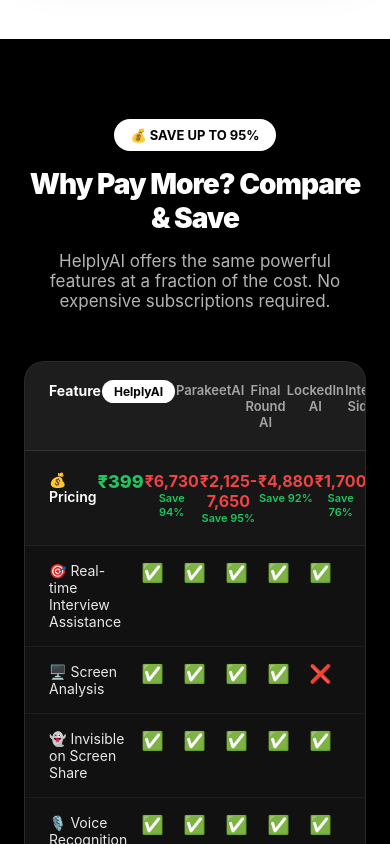
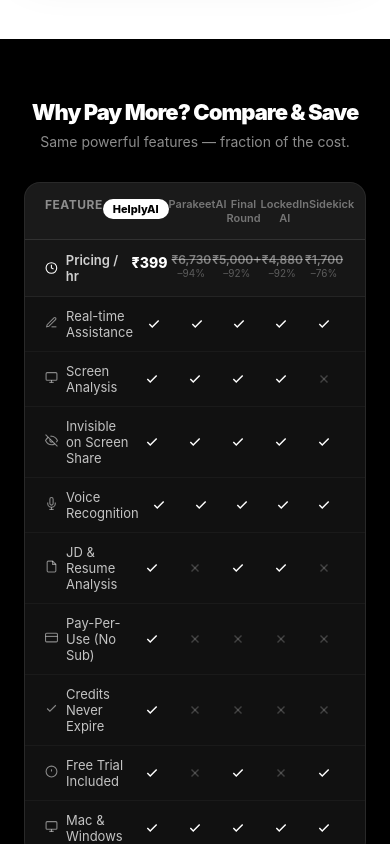
Before and after one commit to jos1996/AIAstent-Web, a React (Vite) app: page / in a window 390 px wide. Shown: the part 8100-8944 px from the top of the page. Built offline with nearby package versions, Linux system fonts and the light colour scheme; no server answers.

Commit message:
feat: remove 399/799 promo section, compact comparison table with SVG icons

```diff
--- a/src/pages/HomePage.tsx
+++ b/src/pages/HomePage.tsx
@@ -1140,120 +1140,83 @@
       </section>
 
       {/* Competitor Comparison Section */}
-      <section style={{
-        padding: '80px 24px',
-        background: '#000',
-      }}>
-        <div style={{ maxWidth: 1200, margin: '0 auto' }}>
-          <div style={{ textAlign: 'center', marginBottom: 50 }}>
-            <span style={{
-              display: 'inline-block',
-              padding: '8px 16px',
-              background: '#fff',
-              color: '#000',
-              borderRadius: 100,
-              fontSize: 13,
-              fontWeight: 700,
-              marginBottom: 16,
-            }}>
-              💰 SAVE UP TO 95%
-            </span>
-            <h2 style={{
-              fontSize: 'clamp(28px, 4.5vw, 44px)',
-              fontWeight: 900,
-              letterSpacing: '-1px',
-              marginBottom: 16,
-              color: '#fff',
-            }}>
+      <section style={{ padding: '60px 24px', background: '#000' }}>
+        <div style={{ maxWidth: 1000, margin: '0 auto' }}>
+          <div style={{ textAlign: 'center', marginBottom: 32 }}>
+            <h2 style={{ fontSize: 'clamp(22px, 3.5vw, 34px)', fontWeight: 900, letterSpacing: '-1px', color: '#fff', marginBottom: 8 }}>
               Why Pay More? Compare & Save
             </h2>
-            <p style={{ color: 'rgba(255,255,255,0.7)', fontSize: 17, maxWidth: 700, margin: '0 auto' }}>
-              HelplyAI offers the same powerful features at a fraction of the cost. No expensive subscriptions required.
+            <p style={{ color: 'rgba(255,255,255,0.55)', fontSize: 14, margin: 0 }}>
+              Same powerful features — fraction of the cost.
             </p>
           </div>
 
           {/* Comparison Table */}
-          <div style={{
-            background: '#111',
-            borderRadius: 20,
-            overflow: 'hidden',
-            border: '1px solid rgba(255,255,255,0.1)',
-          }}>
+          <div style={{ background: '#111', borderRadius: 16, overflow: 'hidden', border: '1px solid rgba(255,255,255,0.1)' }}>
             {/* Table Header */}
             <div style={{
-              display: 'grid',
-              gridTemplateColumns: '2fr 1fr 1fr 1fr 1fr 1fr',
-              gap: 1,
-              background: 'rgba(255,255,255,0.05)',
-              padding: '20px 24px',
-              borderBottom: '1px solid rgba(255,255,255,0.1)',
+              display: 'grid', gridTemplateColumns: '2fr 1fr 1fr 1fr 1fr 1fr',
+              padding: '14px 20px', borderBottom: '1px solid rgba(255,255,255,0.1)',
+              background: 'rgba(255,255,255,0.04)',
             }}>
-              <div style={{ color: '#fff', fontSize: 14, fontWeight: 700 }}>Feature</div>
-              <div style={{ color: '#fff', fontSize: 14, fontWeight: 700, textAlign: 'center' }}>
-                <span style={{ background: '#fff', color: '#000', padding: '4px 12px', borderRadius: 100, fontSize: 12 }}>HelplyAI</span>
+              <div style={{ color: 'rgba(255,255,255,0.5)', fontSize: 12, fontWeight: 700, textTransform: 'uppercase' as const, letterSpacing: 0.5 }}>Feature</div>
+              <div style={{ textAlign: 'center' }}>
+                <span style={{ background: '#fff', color: '#000', padding: '3px 10px', borderRadius: 100, fontSize: 11, fontWeight: 800 }}>HelplyAI</span>
               </div>
-              <div style={{ color: 'rgba(255,255,255,0.6)', fontSize: 13, fontWeight: 600, textAlign: 'center' }}>ParakeetAI</div>
-              <div style={{ color: 'rgba(255,255,255,0.6)', fontSize: 13, fontWeight: 600, textAlign: 'center' }}>Final Round AI</div>
-              <div style={{ color: 'rgba(255,255,255,0.6)', fontSize: 13, fontWeight: 600, textAlign: 'center' }}>LockedIn AI</div>
-              <div style={{ color: 'rgba(255,255,255,0.6)', fontSize: 13, fontWeight: 600, textAlign: 'center' }}>Interview Sidekick</div>
+              {['ParakeetAI', 'Final Round', 'LockedIn AI', 'Sidekick'].map(n => (
+                <div key={n} style={{ color: 'rgba(255,255,255,0.4)', fontSize: 11, fontWeight: 600, textAlign: 'center' }}>{n}</div>
+              ))}
             </div>
 
             {/* Pricing Row */}
             <div style={{
-              display: 'grid',
-              gridTemplateColumns: '2fr 1fr 1fr 1fr 1fr 1fr',
-              gap: 1,
-              padding: '20px 24px',
-              borderBottom: '1px solid rgba(255,255,255,0.05)',
+              display: 'grid', gridTemplateColumns: '2fr 1fr 1fr 1fr 1fr 1fr',
+              padding: '12px 20px', borderBottom: '1px solid rgba(255,255,255,0.06)',
               background: 'rgba(255,255,255,0.02)',
             }}>
-              <div style={{ color: '#fff', fontSize: 14, fontWeight: 600 }}>💰 Pricing</div>
-              <div style={{ textAlign: 'center' }}>
-                <span style={{ color: '#22c55e', fontSize: 18, fontWeight: 800 }}>₹399</span>
+              <div style={{ color: 'rgba(255,255,255,0.8)', fontSize: 13, fontWeight: 600, display: 'flex', alignItems: 'center', gap: 8 }}>
+                <svg width="14" height="14" viewBox="0 0 24 24" fill="none" stroke="white" strokeWidth="2"><circle cx="12" cy="12" r="10"/><path d="M12 6v6l4 2"/></svg>
+                Pricing / hr
               </div>
               <div style={{ textAlign: 'center' }}>
-                <span style={{ color: '#ef4444', fontSize: 16, fontWeight: 700 }}>₹6,730</span>
-                <span style={{ color: '#22c55e', fontSize: 11, display: 'block', fontWeight: 600 }}>Save 94%</span>
+                <span style={{ color: '#fff', fontSize: 14, fontWeight: 800 }}>₹399</span>
               </div>
-              <div style={{ textAlign: 'center' }}>
-                <span style={{ color: '#ef4444', fontSize: 16, fontWeight: 700 }}>₹2,125-7,650</span>
-                <span style={{ color: '#22c55e', fontSize: 11, display: 'block', fontWeight: 600 }}>Save 95%</span>
-              </div>
-              <div style={{ textAlign: 'center' }}>
-                <span style={{ color: '#ef4444', fontSize: 16, fontWeight: 700 }}>₹4,880</span>
-                <span style={{ color: '#22c55e', fontSize: 11, display: 'block', fontWeight: 600 }}>Save 92%</span>
-              </div>
-              <div style={{ textAlign: 'center' }}>
-                <span style={{ color: '#ef4444', fontSize: 16, fontWeight: 700 }}>₹1,700</span>
-                <span style={{ color: '#22c55e', fontSize: 11, display: 'block', fontWeight: 600 }}>Save 76%</span>
-              </div>
+              {[{ p: '₹6,730', s: '–94%' }, { p: '₹5,000+', s: '–92%' }, { p: '₹4,880', s: '–92%' }, { p: '₹1,700', s: '–76%' }].map((c, ci) => (
+                <div key={ci} style={{ textAlign: 'center' }}>
+                  <div style={{ color: 'rgba(255,255,255,0.45)', fontSize: 12, fontWeight: 600, textDecoration: 'line-through' }}>{c.p}</div>
+                  <div style={{ color: 'rgba(255,255,255,0.3)', fontSize: 10 }}>{c.s}</div>
+                </div>
+              ))}
             </div>
 
             {/* Feature Rows */}
             {[
-              { feature: '🎯 Real-time Interview Assistance', helply: true, parakeet: true, finalround: true, lockedin: true, sidekick: true },
-              { feature: '🖥️ Screen Analysis', helply: true, parakeet: true, finalround: true, lockedin: true, sidekick: false },
-              { feature: '👻 Invisible on Screen Share', helply: true, parakeet: true, finalround: true, lockedin: true, sidekick: true },
-              { feature: '🎙️ Voice Recognition', helply: true, parakeet: true, finalround: true, lockedin: true, sidekick: true },
-              { feature: '📋 JD & Resume Analysis', helply: true, parakeet: false, finalround: true, lockedin: true, sidekick: false },
-              { feature: '💳 Pay-Per-Use (No Subscription)', helply: true, parakeet: false, finalround: false, lockedin: false, sidekick: false },
-              { feature: '⏰ Credits Never Expire', helply: true, parakeet: false, finalround: false, lockedin: false, sidekick: false },
-              { feature: '🆓 Free Trial Included', helply: true, parakeet: false, finalround: true, lockedin: false, sidekick: true },
-              { feature: '💻 Mac & Windows Support', helply: true, parakeet: true, finalround: true, lockedin: true, sidekick: true },
+              { icon: <svg width="13" height="13" viewBox="0 0 24 24" fill="none" stroke="currentColor" strokeWidth="2"><path d="M12 20h9"/><path d="M16.5 3.5a2.121 2.121 0 0 1 3 3L7 19l-4 1 1-4L16.5 3.5z"/></svg>, label: 'Real-time Assistance', vals: [true, true, true, true, true] },
+              { icon: <svg width="13" height="13" viewBox="0 0 24 24" fill="none" stroke="currentColor" strokeWidth="2"><rect x="2" y="3" width="20" height="14" rx="2"/><line x1="8" y1="21" x2="16" y2="21"/><line x1="12" y1="17" x2="12" y2="21"/></svg>, label: 'Screen Analysis', vals: [true, true, true, true, false] },
+              { icon: <svg width="13" height="13" viewBox="0 0 24 24" fill="none" stroke="currentColor" strokeWidth="2"><path d="M17.94 17.94A10.07 10.07 0 0 1 12 20c-7 0-11-8-11-8a18.45 18.45 0 0 1 5.06-5.94M9.9 4.24A9.12 9.12 0 0 1 12 4c7 0 11 8 11 8a18.5 18.5 0 0 1-2.16 3.19m-6.72-1.07a3 3 0 1 1-4.24-4.24"/><line x1="1" y1="1" x2="23" y2="23"/></svg>, label: 'Invisible on Screen Share', vals: [true, true, true, true, true] },
+              { icon: <svg width="13" height="13" viewBox="0 0 24 24" fill="none" stroke="currentColor" strokeWidth="2"><path d="M12 1a3 3 0 0 0-3 3v8a3 3 0 0 0 6 0V4a3 3 0 0 0-3-3z"/><path d="M19 10v2a7 7 0 0 1-14 0v-2"/><line x1="12" y1="19" x2="12" y2="23"/><line x1="8" y1="23" x2="16" y2="23"/></svg>, label: 'Voice Recognition', vals: [true, true, true, true, true] },
+              { icon: <svg width="13" height="13" viewBox="0 0 24 24" fill="none" stroke="currentColor" strokeWidth="2"><path d="M14 2H6a2 2 0 0 0-2 2v16a2 2 0 0 0 2 2h12a2 2 0 0 0 2-2V8z"/><polyline points="14 2 14 8 20 8"/></svg>, label: 'JD & Resume Analysis', vals: [true, false, true, true, false] },
+              { icon: <svg width="13" height="13" viewBox="0 0 24 24" fill="none" stroke="currentColor" strokeWidth="2"><rect x="1" y="4" width="22" height="16" rx="2" ry="2"/><line x1="1" y1="10" x2="23" y2="10"/></svg>, label: 'Pay-Per-Use (No Sub)', vals: [true, false, false, false, false] },
+              { icon: <svg width="13" height="13" viewBox="0 0 24 24" fill="none" stroke="currentColor" strokeWidth="2"><polyline points="20 6 9 17 4 12"/></svg>, label: 'Credits Never Expire', vals: [true, false, false, false, false] },
+              { icon: <svg width="13" height="13" viewBox="0 0 24 24" fill="none" stroke="currentColor" strokeWidth="2"><circle cx="12" cy="12" r="10"/><line x1="12" y1="8" x2="12" y2="12"/><line x1="12" y1="16" x2="12.01" y2="16"/></svg>, label: 'Free Trial Included', vals: [true, false, true, false, true] },
+              { icon: <svg width="13" height="13" viewBox="0 0 24 24" fill="none" stroke="currentColor" strokeWidth="2"><rect x="2" y="3" width="20" height="14" rx="2" ry="2"/><line x1="8" y1="21" x2="16" y2="21"/><line x1="12" y1="17" x2="12" y2="21"/></svg>, label: 'Mac & Windows', vals: [true, true, true, true, true] },
             ].map((row, i) => (
               <div key={i} style={{
-                display: 'grid',
-                gridTemplateColumns: '2fr 1fr 1fr 1fr 1fr 1fr',
-                gap: 1,
-                padding: '16px 24px',
-                borderBottom: '1px solid rgba(255,255,255,0.05)',
+                display: 'grid', gridTemplateColumns: '2fr 1fr 1fr 1fr 1fr 1fr',
+                padding: '11px 20px', borderBottom: '1px solid rgba(255,255,255,0.04)',
               }}>
-                <div style={{ color: 'rgba(255,255,255,0.9)', fontSize: 14 }}>{row.feature}</div>
-                <div style={{ textAlign: 'center', fontSize: 18 }}>{row.helply ? '✅' : '❌'}</div>
-                <div style={{ textAlign: 'center', fontSize: 18 }}>{row.parakeet ? '✅' : '❌'}</div>
-                <div style={{ textAlign: 'center', fontSize: 18 }}>{row.finalround ? '✅' : '❌'}</div>
-                <div style={{ textAlign: 'center', fontSize: 18 }}>{row.lockedin ? '✅' : '❌'}</div>
-                <div style={{ textAlign: 'center', fontSize: 18 }}>{row.sidekick ? '✅' : '❌'}</div>
+                <div style={{ color: 'rgba(255,255,255,0.75)', fontSize: 13, display: 'flex', alignItems: 'center', gap: 8 }}>
+                  <span style={{ color: 'rgba(255,255,255,0.5)' }}>{row.icon}</span>
+                  {row.label}
+                </div>
+                {row.vals.map((v, vi) => (
+                  <div key={vi} style={{ textAlign: 'center', display: 'flex', alignItems: 'center', justifyContent: 'center' }}>
+                    {v
+                      ? <svg width="14" height="14" viewBox="0 0 24 24" fill="none" stroke="#fff" strokeWidth="2.5"><polyline points="20 6 9 17 4 12"/></svg>
+                      : <svg width="14" height="14" viewBox="0 0 24 24" fill="none" stroke="rgba(255,255,255,0.2)" strokeWidth="2.5"><line x1="18" y1="6" x2="6" y2="18"/><line x1="6" y1="6" x2="18" y2="18"/></svg>
+                    }
+                  </div>
+                ))}
               </div>
             ))}
           </div>
@@ -1518,105 +1481,6 @@
             ))}
           </div>
 
-        </div>
-      </section>
-
-      {/* Pricing Highlight Section */}
-      <section style={{
-        padding: '60px 24px',
-        background: 'linear-gradient(135deg, #000 0%, #1a1a1a 100%)',
-        borderTop: '1px solid rgba(255,255,255,0.1)',
-      }}>
-        <div style={{ maxWidth: 1100, margin: '0 auto', textAlign: 'center' }}>
-          <div style={{
-            background: '#000',
-            borderRadius: 24,
-            padding: '50px 40px',
-            position: 'relative',
-            overflow: 'hidden',
-            boxShadow: '0 20px 60px rgba(0, 0, 0, 0.6)',
-            border: '1px solid rgba(255,255,255,0.1)',
-          }}>
-            <div style={{ position: 'relative', zIndex: 1 }}>
-              <h2 style={{
-                fontSize: 'clamp(32px, 5vw, 56px)',
-                fontWeight: 900,
-                color: '#fff',
-                marginBottom: 20,
-                letterSpacing: '-1px',
-                textShadow: '0 2px 10px rgba(0,0,0,0.2)',
-              }}>
-                🎯 Crack Your Interview for Just ₹399!
-              </h2>
-              <p style={{
-                fontSize: 'clamp(18px, 3vw, 24px)',
-                color: '#fff',
-                marginBottom: 30,
-                fontWeight: 600,
-                opacity: 0.95,
-              }}>
-                Unlimited usage for the entire day • Pay only when you need it
-              </p>
-
-              <div style={{ display: 'flex', gap: 30, justifyContent: 'center', flexWrap: 'wrap', marginTop: 40 }}>
-                <div style={{
-                  background: 'rgba(255,255,255,0.15)',
-                  backdropFilter: 'blur(10px)',
-                  borderRadius: 20,
-                  padding: '30px 40px',
-                  border: '2px solid rgba(255,255,255,0.3)',
-                  minWidth: 280,
-                }}>
-                  <div style={{ fontSize: 48, fontWeight: 900, color: '#fff', marginBottom: 8 }}>₹399</div>
-                  <div style={{ fontSize: 18, color: '#fff', fontWeight: 600, marginBottom: 4 }}>Day Pass</div>
-                  <div style={{ fontSize: 14, color: 'rgba(255,255,255,0.8)' }}>24 hours unlimited access</div>
-                </div>
-
-                <div style={{
-                  background: 'rgba(255,255,255,0.2)',
-                  backdropFilter: 'blur(10px)',
-                  borderRadius: 20,
-                  padding: '30px 40px',
-                  border: '2px solid rgba(255,255,255,0.4)',
-                  minWidth: 280,
-                  position: 'relative',
-                }}>
-                  <div style={{
-                    position: 'absolute',
-                    top: -12,
-                    right: 20,
-                    background: '#000',
-                    color: '#84cc16',
-                    padding: '4px 12px',
-                    borderRadius: 100,
-                    fontSize: 11,
-                    fontWeight: 800,
-                  }}>BEST VALUE</div>
-                  <div style={{ fontSize: 48, fontWeight: 900, color: '#fff', marginBottom: 8 }}>₹799</div>
-                  <div style={{ fontSize: 18, color: '#fff', fontWeight: 600, marginBottom: 4 }}>Week Pass</div>
-                  <div style={{ fontSize: 14, color: 'rgba(255,255,255,0.8)' }}>7 days unlimited access</div>
-                </div>
-              </div>
-
-              <p style={{
-                fontSize: 16,
-                color: '#fff',
-                marginTop: 30,
-                fontWeight: 500,
-                opacity: 0.9,
-              }}>
-                💼 Join 100K+ candidates who landed their dream jobs • 🚀 Start cracking interviews today!
-              </p>
-            </div>
-
-            <div style={{
-              position: 'absolute',
-              right: -80,
-              bottom: -80,
-              fontSize: 300,
-              opacity: 0.1,
-            }}>💰</div>
-          </div>
         </div>
       </section>
 
```
